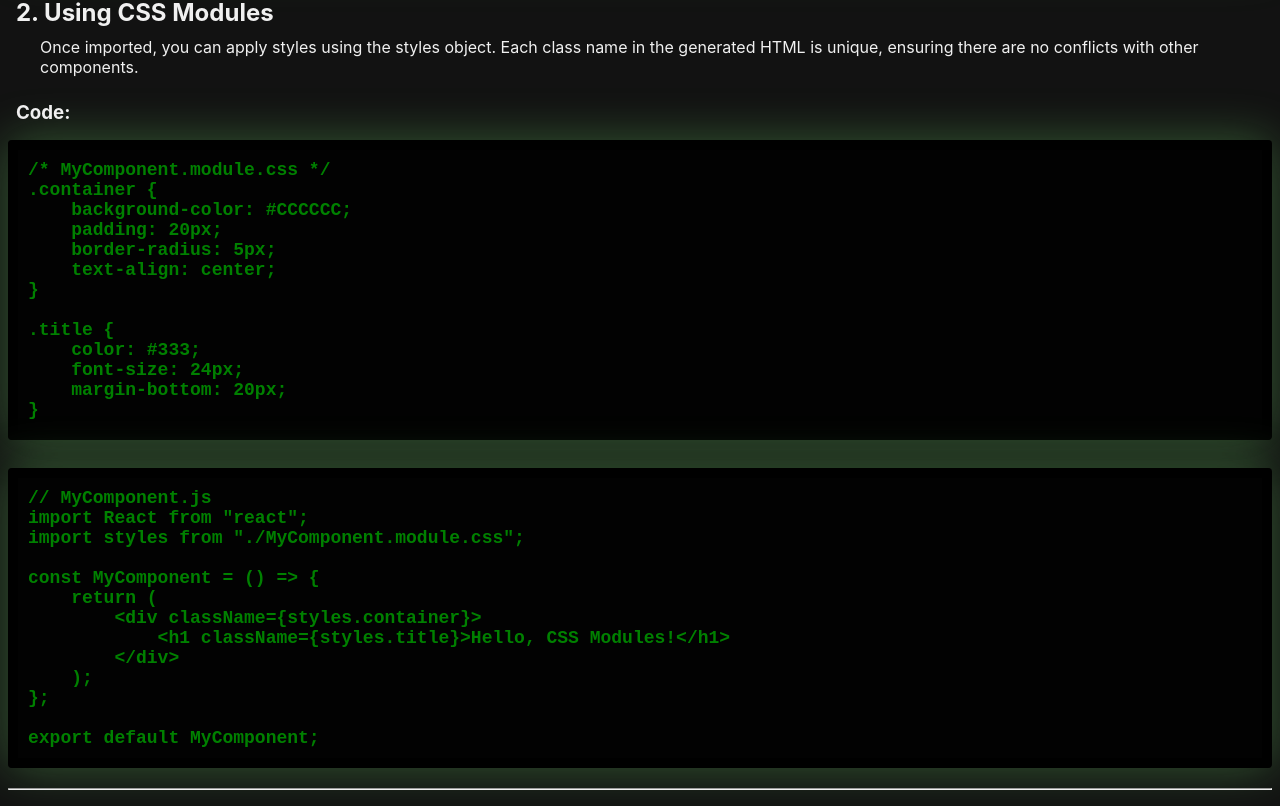
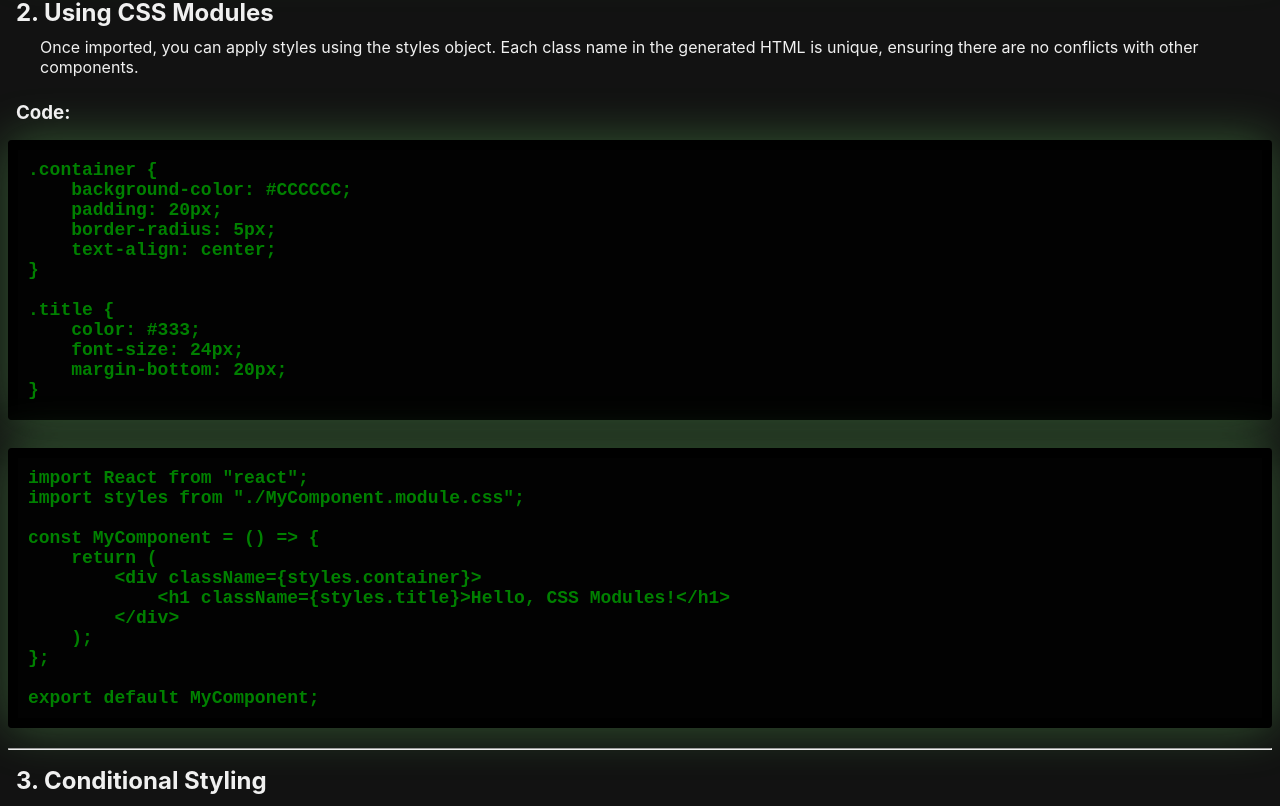
Before and after one commit to rees-kyle/react_showcase, a React (Create React App) app in the folder project/: page /react_showcase/css-modules in a window 1280 px wide. Shown: the part 1212-2018 px from the top of the page. Built offline with nearby package versions, Linux system fonts and the light colour scheme.

Commit message:
Modify code sections in Usage component
Removed file names.

```diff
--- a/project/src/components/styling/css_modules/Usage.js
+++ b/project/src/components/styling/css_modules/Usage.js
@@ -13,8 +13,7 @@ const Usage = () => {
       <h3>Code:</h3>
       <pre>
         <code>
-          {`/* MyComponent.module.css */
-.container {
+          {`.container {
     background-color: #CCCCCC;
     padding: 20px;
     border-radius: 5px;
@@ -32,8 +31,7 @@ const Usage = () => {
       <br/>
       <pre>
         <code>
-          {`// MyComponent.js
-import React from "react";
+          {`import React from "react";
 import styles from "./MyComponent.module.css";
 
 const MyComponent = () => {
```
